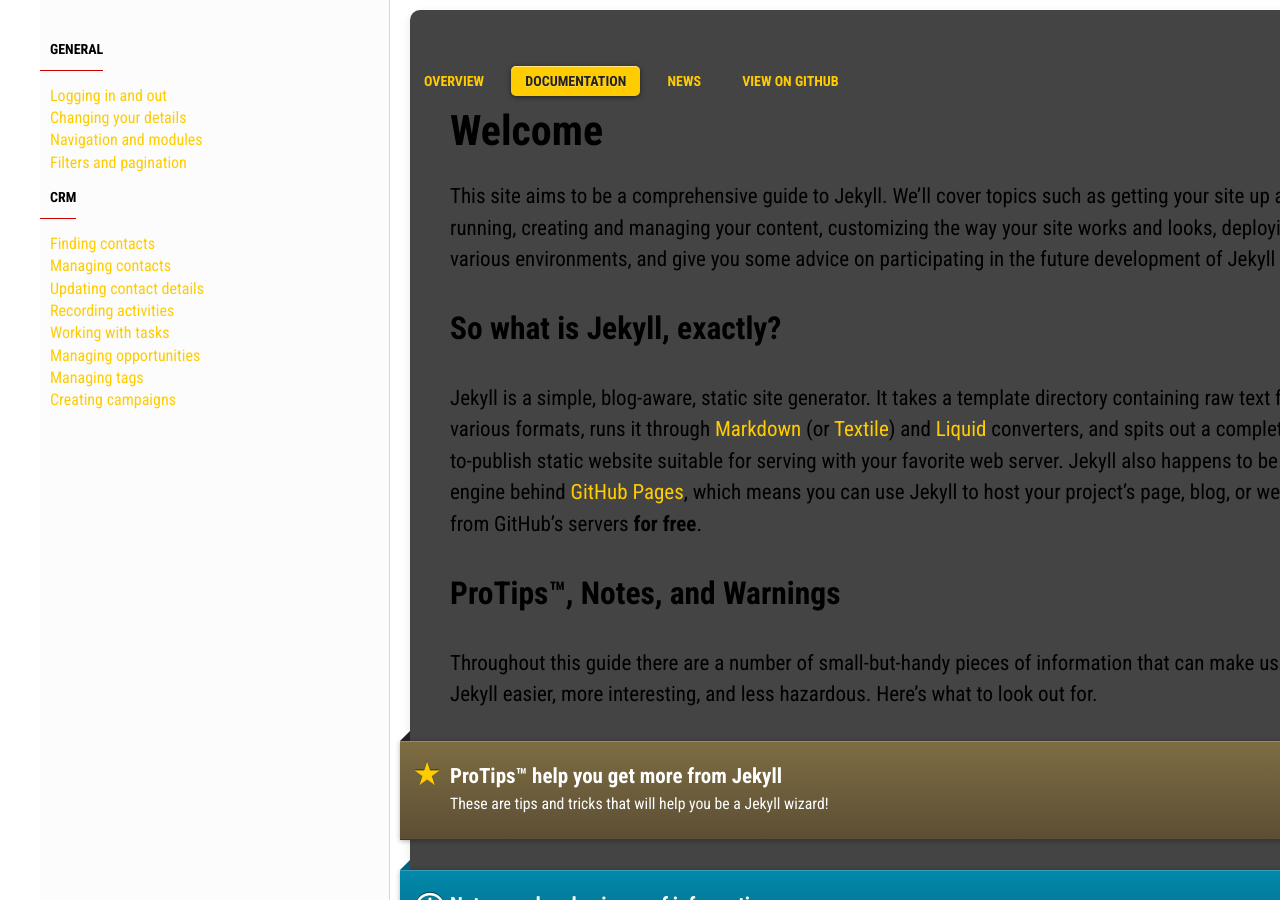
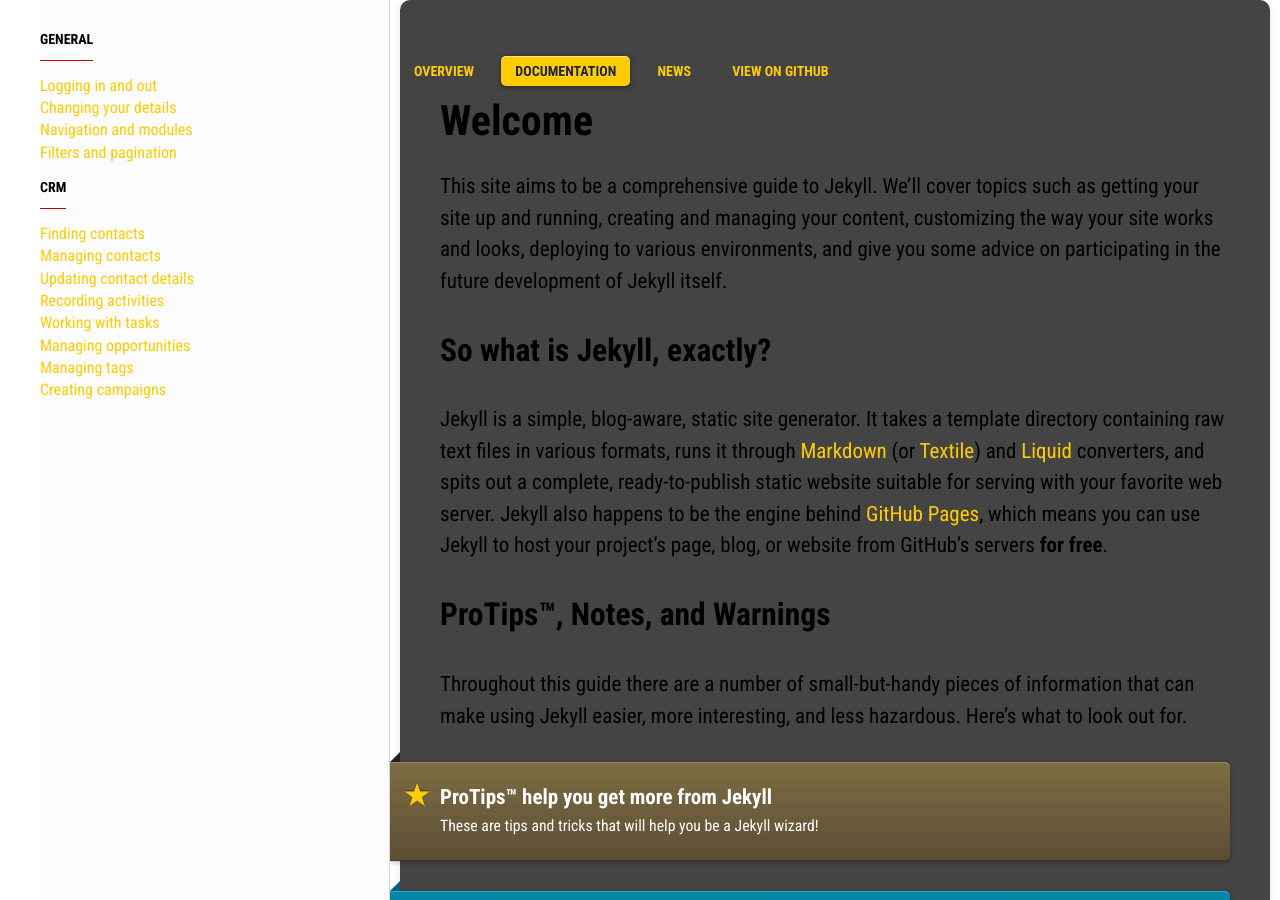
Before and after one commit to ambit/bms-support, a Jekyll site: the page built from docs/index.md, in a window 1280 px wide. Built offline with Jekyll 4.4.1, drawn with Linux system fonts in a browser that asks for light colours; nearby versions of some CDN libraries; some of the changed text lies outside the part shown.

Commit message:
Remove grid extras

```diff
--- a/_includes/docs_contents.html
+++ b/_includes/docs_contents.html
@@ -1,4 +1,4 @@
-<div id="leftPane" class="unit one-fifth hide-on-mobiles">
+<div id="leftPane" class="hide-on-mobiles">
   <aside>
     <h4>GENERAL</h4>
     <ul>
--- a/_layouts/docs.html
+++ b/_layouts/docs.html
@@ -9,7 +9,7 @@
 
       {% include docs_contents.html %}
 
-      <div id="rightPane" class="unit four-fifths">
+      <div id="rightPane">
         {% include header.html %}
         <article>
           <h1>{{ page.title }}</h1>
```
